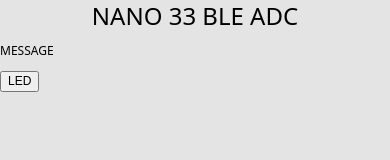
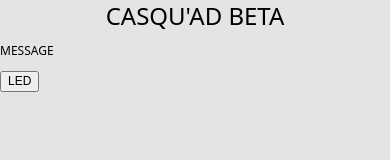
Before and after one commit to WheneverDev/casquad_app, a website: page casquad/www/index.html in a window 390 px wide. Drawn offline with Linux system fonts and the light colour scheme; some packages are replaced by stand-ins of ours.

Commit message:
update app header

```diff
--- a/casquad/www/index.html
+++ b/casquad/www/index.html
@@ -14,7 +14,7 @@
 <body>
 <div data-role=page id=home>
     <div data-role=header>
-        <h1>Nano 33 BLE ADC</h1>
+        <h1>CASQU'AD BETA</h1>
     </div>
     <div data-role=content>
         <p id="message">Message</p>
```
